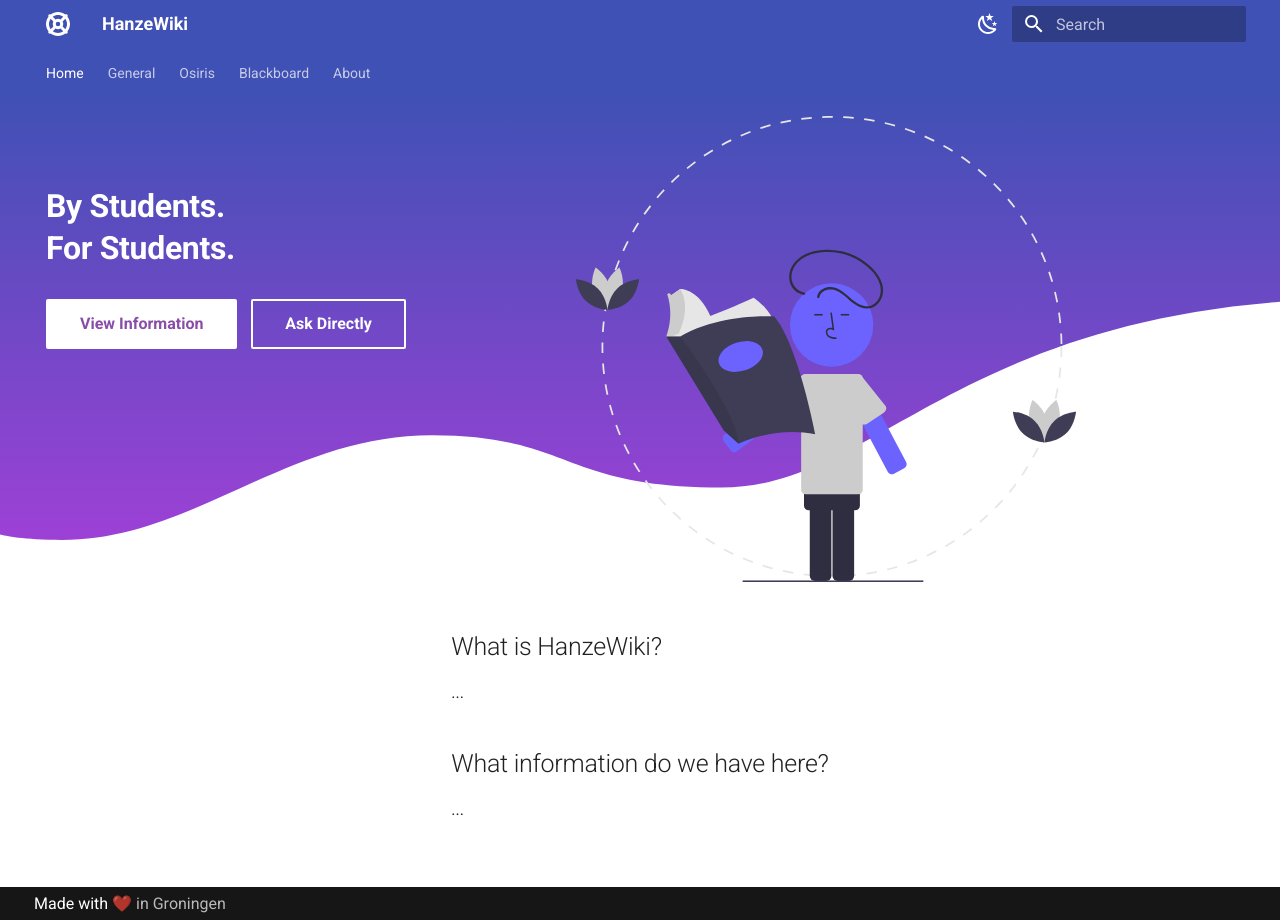
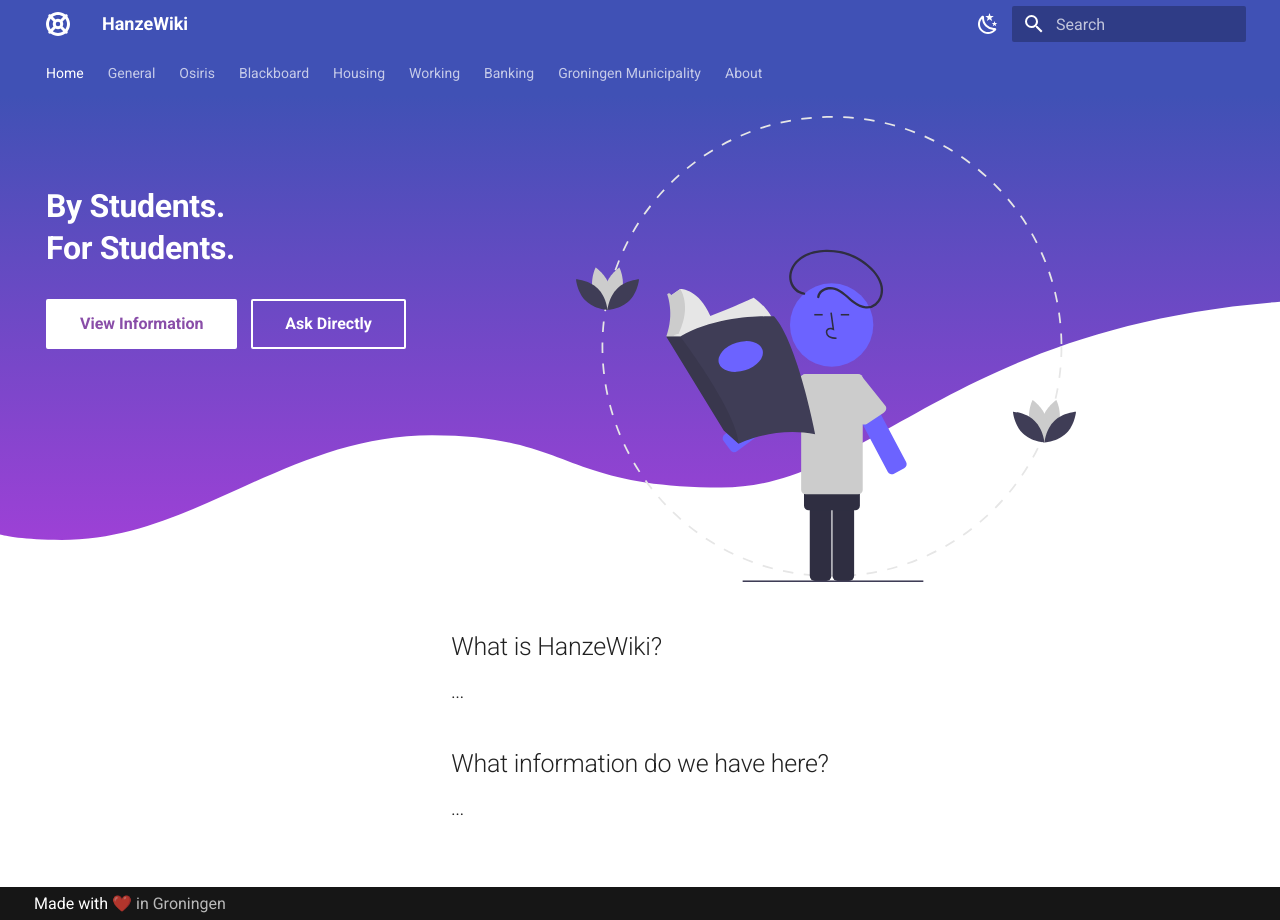
Before and after one commit to zerenxyz/hanzeguru, an MkDocs documentation site: the page built from docs/index.md, in a window 1280 px wide. Built offline with MkDocs 1.6.1 and Material for MkDocs 9.7.7, drawn with Linux system fonts in a browser that asks for light colours; some of the changed lines change nothing that is shown.

Commit message:
added new pages to nav

```diff
--- a/mkdocs.yml
+++ b/mkdocs.yml
@@ -106,6 +106,50 @@
               - 'Course Deregister': 'osiris/new/n-course-de-register.md'
     - Blackboard:
         - 'General Information - Blackboard': 'blackboard/bb-general.md'
+        - Homepage:
+          - 'Overview': 'blackboard/bb-homepage.md'
+          - 'My Tab': 'blackboard/bb-mytab.md'
+        - Courses:
+          - 'Overview': 'blackboard/bb-courses.md'
+          - 'Blackboard Collaborate': 'blackboard/bb-collaborate.md'
+          - 'Hand-In': 'blackboard/bb-handin.md'
+        - 'Content System': 'blackboard/bb-content-system.md'
+        - 'Notification': 'blackboard/bb-notification.md'
+    - Housing:
+        - 'Housing in Groningen': 'housing/housing-in-groningen.md'
+        - 'Rental Agencies': 'housing/rental-agencies.md'
+        - Student Accommodation:
+          - 'Overview': 'housing/st-acc/st-overview.md'
+          - 'SSH': 'housing/st-acc/ssh.md'
+          - 'SOS Housing': 'housing/st-acc/sos-housing.md'
+          - 'XIOR': 'housing/st-acc/xior.md'
+          - 'BlockHouse': 'housing/st-acc/blockhouse.md'
+        - Private Renting:
+          - 'Rental Websites': 'housing/rental-websites.md'
+          - 'Facebook Groups': 'housing/facebook-groups.md'
+    - Working: 'working/wrk-overview.md'
+    - Banking:
+      - 'How to bank account': 'banking/howtobank.md'
+      - 'Dutch Banks': 'banking/dutch-banks.md'
+    - Groningen Municipality:
+      - 'Overview': 'groningen/gro-overview.md'
+      - 'Address Registration': 'groningen/address-registration.md'
+      - 'DigiD': 'groningen/digid.md'
+      - 'Groningen To See': 'groningen/groningentosee.md'
+      - Transport:
+        - 'Public Transport': 'groningen/public-transport.md'
+        - Private Transport:
+          - 'Renting Bikes': 'groningen/renting-bikes.md'
+          - 'Walking': 'groningen/walking.md'
+          - 'Taxi': 'groningen/taxi.md'
+        - Insurance:
+          - 'Health': 'groningen/health.md'
+          - 'Student Insurance': 'groningen/student-insurance.md'
+          - 'Dutch Basic Health Care': 'groningen/dutch-healthcare.md'
+        - More Information:
+          - 'City Tax': 'groningen/city-tax.md'
+          - 'Drivers License': 'groningen/driver-license.md'
+          - 'Emergency Departments': 'groningen/emergencydep.md'
     - About:
         - 'Who are we': 'about/who-are-we.md'
         - 'Changelog': 'about/changelog.md'
```
